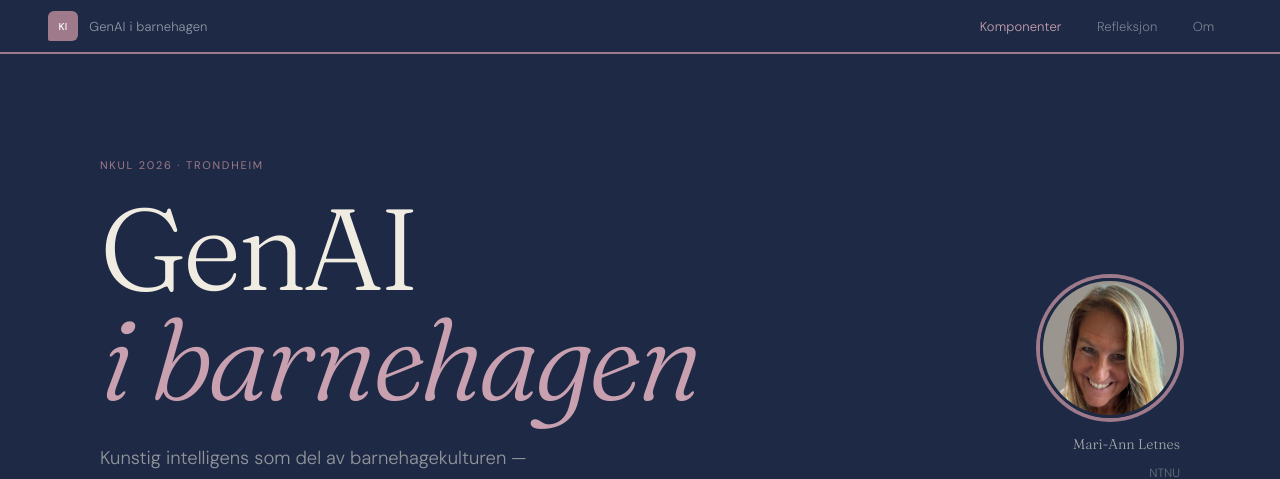
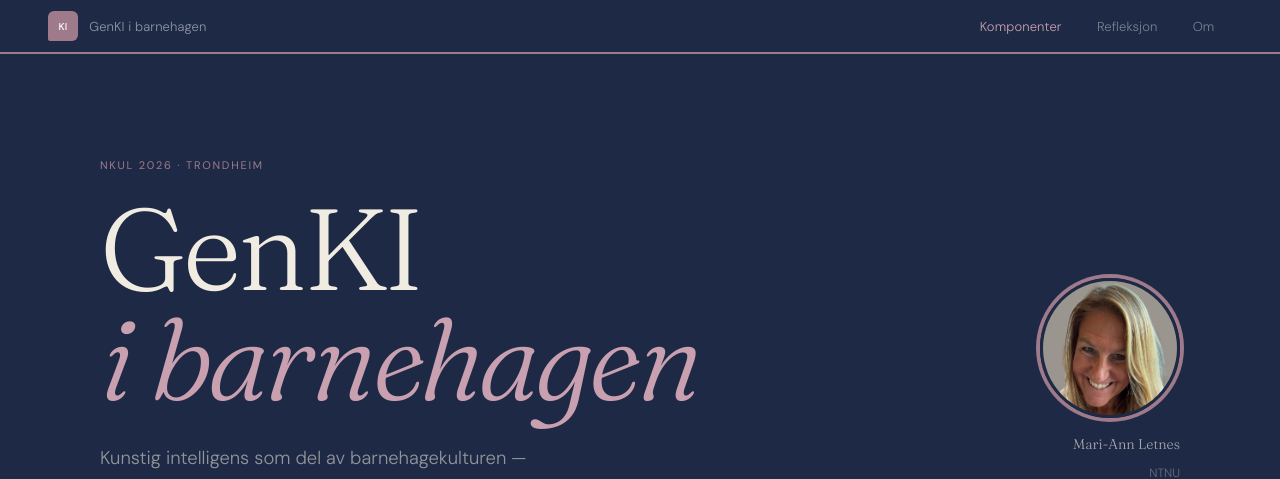
Before and after one commit to Mariannletnes/genkiibarnehagen, a plain HTML site: page index.html in a window 1280 px wide. Shown: the top 479 px of the page. Drawn offline with Linux system fonts and the light colour scheme.

Commit message:
Add files via upload

```diff
--- a/index.html
+++ b/index.html
@@ -514,7 +514,7 @@ footer {
 <nav>
   <a class="nav-logo" href="index.html">
     <div class="nav-bubble">KI</div>
-    <span class="nav-wordmark">GenAI i barnehagen</span>
+    <span class="nav-wordmark">GenKI i barnehagen</span>
   </a>
   <ul class="nav-links">
     <li><a href="#komponenter" class="active">Komponenter</a></li>
@@ -528,7 +528,7 @@ footer {
   <div class="hero-inner">
     <div>
       <div class="hero-kicker">NKUL 2026 · Trondheim</div>
-      <h1>GenAI<br><em>i barnehagen</em></h1>
+      <h1>GenKI<br><em>i barnehagen</em></h1>
       <p class="hero-desc">
         Kunstig intelligens som del av barnehagekulturen — muligheter, epistemologiske spørsmål og pedagogisk skjønn i møtet med generativ KI.
       </p>
@@ -859,7 +859,7 @@ footer {
   <div class="footer-inner">
     <div class="nav-logo">
       <div class="nav-bubble">KI</div>
-      <span class="nav-wordmark">GenAI i barnehagen</span>
+      <span class="nav-wordmark">GenKI i barnehagen</span>
     </div>
     <div class="footer-info">
       Mari-Ann Letnes &nbsp;·&nbsp; NTNU &nbsp;·&nbsp;
```
